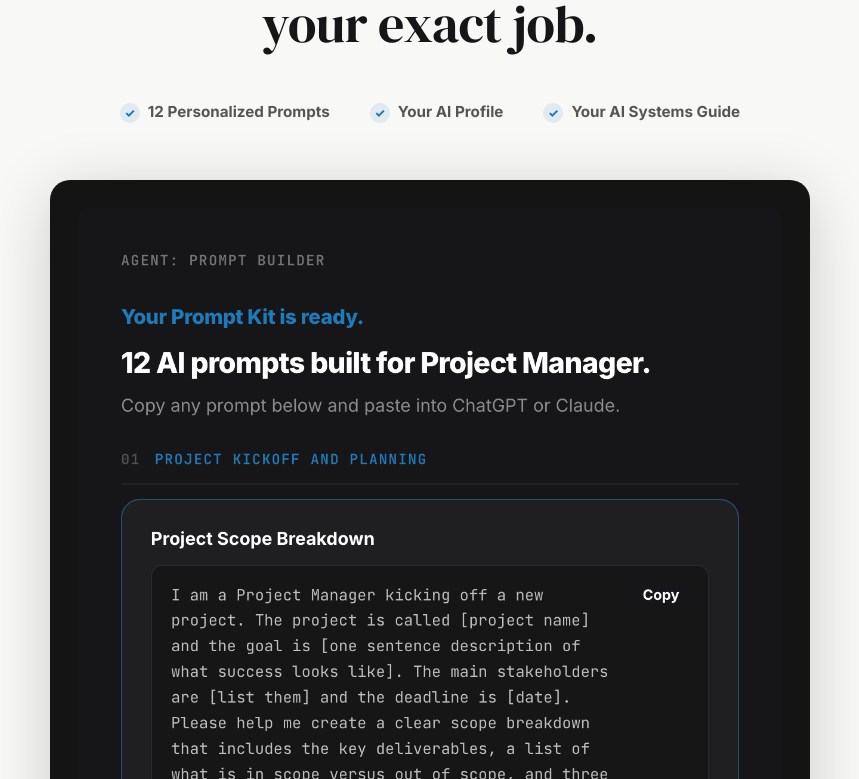
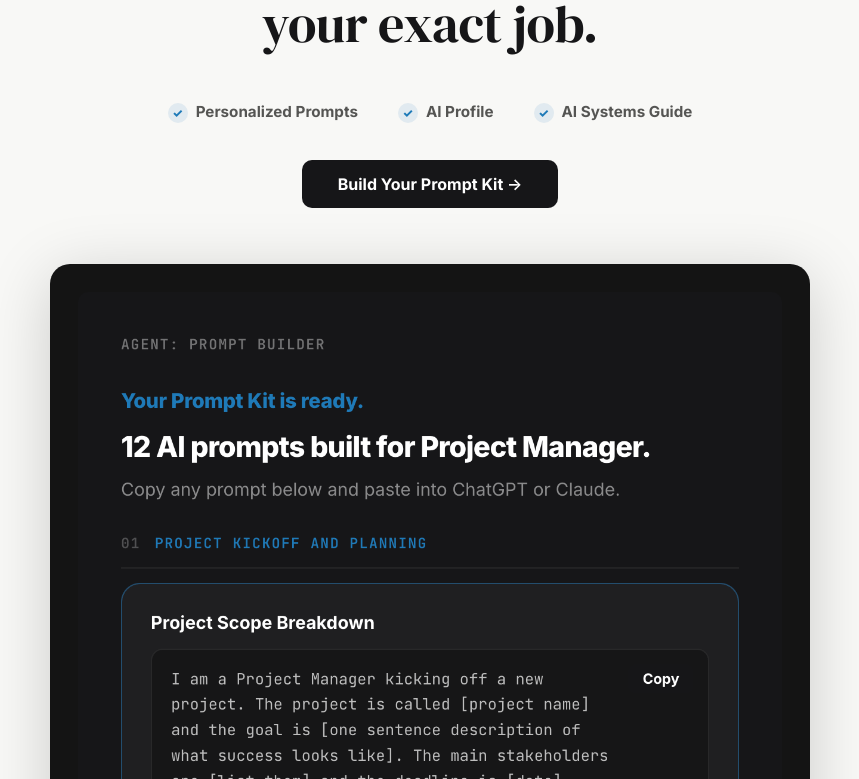
Before and after one commit to coolcalvin457-tech/agent-timesaver-nextjs, a Next.js app: page / in a window 1280 px wide. Shown: the part 1541-2320 px from the top of the page, without its empty margins (210-1069 px from the left). Built offline with nearby package versions, Linux system fonts and the light colour scheme.

Commit message:
Move CTA above screenshot, shorten pill labels

```diff
--- a/app/page.tsx
+++ b/app/page.tsx
@@ -77,20 +77,25 @@ export default function Home() {
               </h2>
 
               {/* Compact horizontal kit items */}
-              <div className="prompt-builder-kit-row">
+              <div className="prompt-builder-kit-row" style={{ marginBottom: "36px" }}>
                 <div className="prompt-builder-kit-pill">
                   <span className="kit-item-check" style={{ fontSize: "0.75rem" }}>✓</span>
-                  <span><strong>12 Personalized Prompts</strong></span>
+                  <span><strong>Personalized Prompts</strong></span>
                 </div>
                 <div className="prompt-builder-kit-pill">
                   <span className="kit-item-check" style={{ fontSize: "0.75rem" }}>✓</span>
-                  <span><strong>Your AI Profile</strong></span>
+                  <span><strong>AI Profile</strong></span>
                 </div>
                 <div className="prompt-builder-kit-pill">
                   <span className="kit-item-check" style={{ fontSize: "0.75rem" }}>✓</span>
-                  <span><strong>Your AI Systems Guide</strong></span>
+                  <span><strong>AI Systems Guide</strong></span>
                 </div>
               </div>
+
+              {/* CTA — above screenshot */}
+              <a href="/prompt-builder" className="btn btn-primary btn-lg">
+                Build Your Prompt Kit →
+              </a>
             </div>
 
             {/* Large screenshot */}
@@ -101,13 +106,6 @@ export default function Home() {
                 style={{ width: "100%", display: "block" }}
               />
             </a>
-
-            {/* CTA below screenshot */}
-            <div style={{ textAlign: "center", marginTop: "40px" }}>
-              <a href="/prompt-builder" className="btn btn-primary btn-lg">
-                Build Your Prompt Kit →
-              </a>
-            </div>
 
           </div>
         </section>
```
